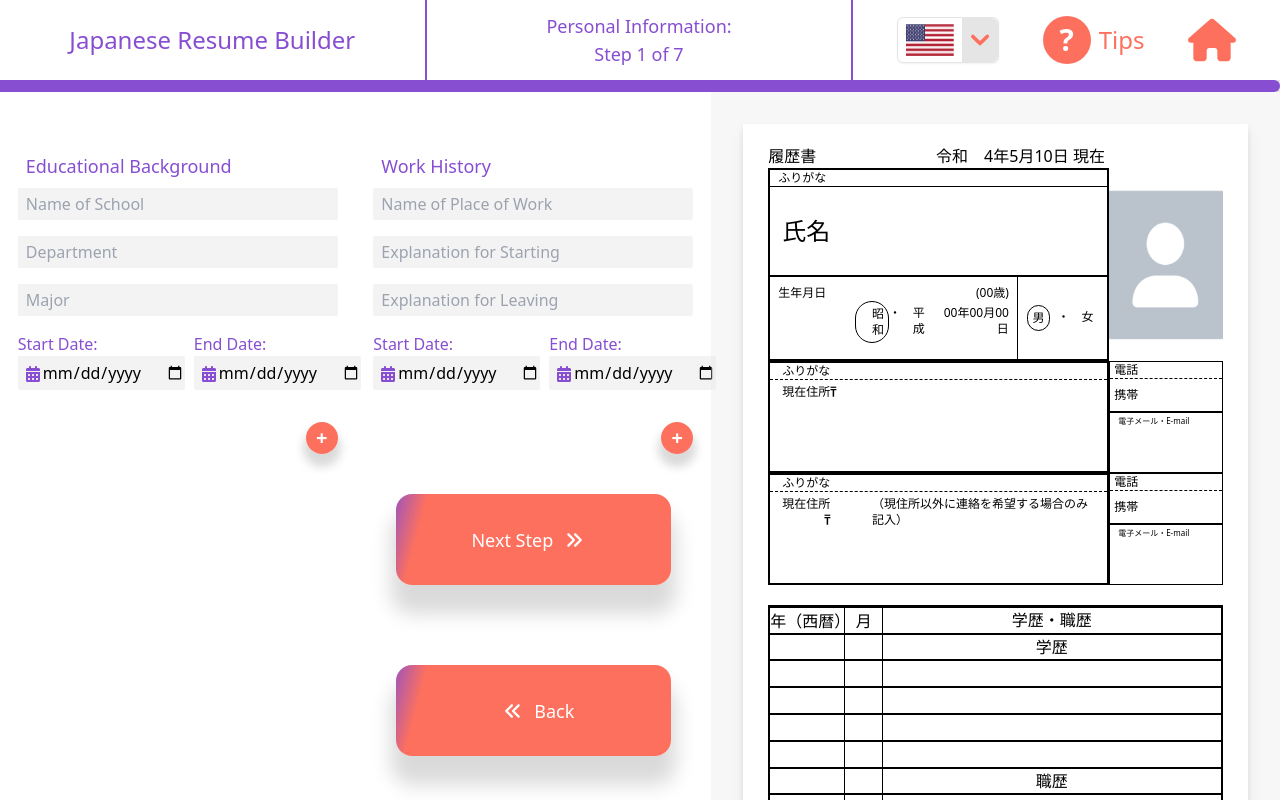
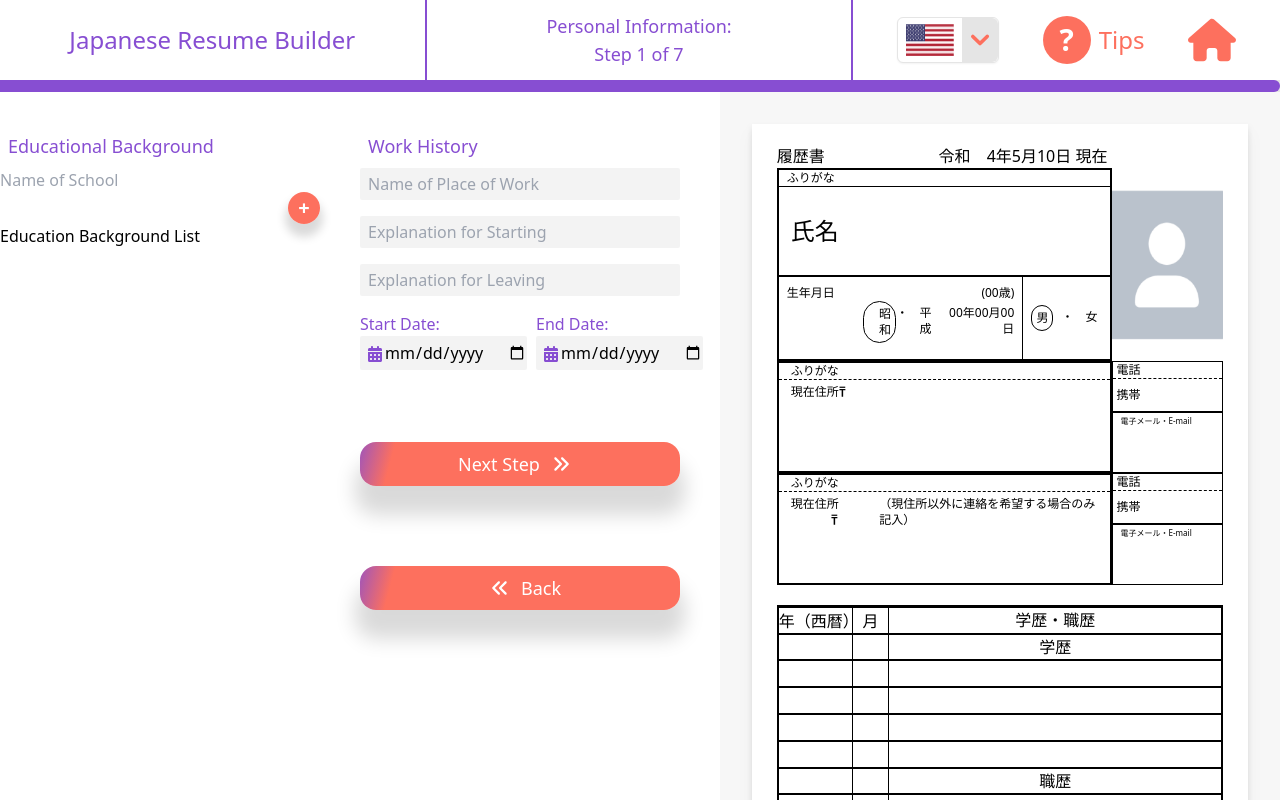
Before and after one commit to stmidi613/Japanese-Resume-Builder, a React (Create React App) app: page / in a window 1280 px wide. Shown: the top 800 px of the page. Built offline with nearby package versions, Linux system fonts and the light colour scheme.

Commit message:
I made the function finally work but with just one input.  The next step is to find a way to make it able to be used with useContext so I can pass the props. The app is now a huge mess that also needs a lot of cleaning.

```diff
--- a/src/Components/Buttons/SmallCircleButton.tsx
+++ b/src/Components/Buttons/SmallCircleButton.tsx
@@ -1,13 +1,11 @@
 import React from "react";
 
-interface Props {
-  handleAdd: (e: React.FormEvent) => void;
-}
 
-const SmallCircleButton: React.FC<Props> = ({handleAdd}) => {
+const SmallCircleButton: React.FC = () => {
+
   return (
     <div className="flex justify-end">
-      <button type="submit" onClick={handleAdd} className="circle-button button-animation">+</button>
+      <button type="submit" className="circle-button button-animation">+</button>
     </div>
   );
 };
--- a/src/Components/Resume/Resume.tsx
+++ b/src/Components/Resume/Resume.tsx
@@ -10,7 +10,6 @@ import TipBox from "./ResumeForms/TipBox";
 import { AppContext } from "../../AppState/AppState";
 import "../Resume/resume.css";
 import Form1Tips from "./ResumeForms/Form1/Form1Tips";
-import Form2State from "./ResumeState/Form2State";
 
 const Resume: React.FC = () => {
   const {showPopup} = useContext(AppContext);
@@ -19,9 +18,7 @@ const Resume: React.FC = () => {
       <ResumeHeader />
       <div className="flex justify-center">
         <ResumeState>
-          <Form2State>
           <Form2 />
-          </Form2State>
           {!showPopup ?
           <ResumePage1 /> : <TipBox content={<Form1Tips />} />}
         </ResumeState>
--- a/src/Components/Resume/ResumeForms/Form2/EducationList.tsx
+++ b/src/Components/Resume/ResumeForms/Form2/EducationList.tsx
@@ -1,33 +1,28 @@
 import React, { useContext, useState } from "react";
-import SmallCircleButton from "../../../Buttons/SmallCircleButton";
+import { Form2Model } from "./Form2Model";
 
 import { ReducerContext } from "../../ResumeState/ResumeState";
 import { EducHistory } from "./Form2Models";
 import SingleEducationItem from "./SingleEducationItem";
 
-const EducationList: React.FC = () => {
-  const [educationItems, setEducationItems] = useState<EducHistory[]>([]);
-  const {
-    schoolName,
-    department,
-    major,
-    educStartDate,
-    educEndDate,
-    setSchoolName,
-    setDepartment,
-    setMajor,
-    setEducStartDate,
-    setEducEndDate,
-  } = useContext(ReducerContext);
+interface Props {
+  educHist: Form2Model[];
+  setEducHist: React.Dispatch<React.SetStateAction<Form2Model[]>>
+}
+
+const EducationList: React.FC<Props> = ({educHist, setEducHist}) => {
+
   return (
     <>
     <div className="">
-    {educationItems.map((item) => (
-      <SingleEducationItem
-      item={item}
-      key={item.schoolName}
-      />
-      ))}
+    <span>Education Background List</span>
+    {
+      educHist.map((item) =>
+      (<SingleEducationItem
+        key={item.educId}
+        item={item}
+        />))
+    }
       </div>
     </>
   );
--- /dev/null
+++ b/src/Components/Resume/ResumeForms/Form2/F2TextInput.tsx
@@ -0,0 +1,26 @@
+import React from "react";
+import SmallCircleButton from "../../../Buttons/SmallCircleButton";
+
+interface Props {
+  value: string;
+  place: string;
+  change: React.Dispatch<React.SetStateAction<string>>;
+}
+
+const F2TextInput: React.FC<Props> = ({ value, place, change }) => {
+  return (
+    <>
+      <input
+        placeholder={place}
+        value={value}
+        onChange={(e) => change(e.target.value)}
+        type="input"
+        className="input_box"
+      />
+      <SmallCircleButton />
+        {/* <button type="submit" className="circle-button button-animation">+</button> */}
+    </>
+  );
+};
+
+export default F2TextInput;
--- a/src/Components/Resume/ResumeForms/Form2/Form2.tsx
+++ b/src/Components/Resume/ResumeForms/Form2/Form2.tsx
@@ -4,25 +4,34 @@ import InputTitle from "../InputTitle";
 import StartEndDate from "./StartEndDate";
 import NextButton from "../../../Buttons/NextButton";
 import BackButton from "../../../Buttons/BackButton";
-import SmallCircleButton from "../../../Buttons/SmallCircleButton";
 import { ReducerContext } from "../../ResumeState/ResumeState";
 
-import { EducHistory } from "./Form2Models";
+import { Form2Model } from "./Form2Model";
+
 import EducationList from "./EducationList";
-import SingleEducationItem from "./SingleEducationItem";
-import { Form2Context } from "../../ResumeState/Form2State";
+import F2TextInput from "./F2TextInput";
 
 const Form2: React.FC = () => {
-  const [education, setEducation] = useState<EducHistory[]>([]);
 
-  const {educInfo} = useContext(Form2Context);
+  const [schoolName, setSchoolName] = useState<string>("");
+  const [educHist, setEducHist] = useState<Form2Model[]>([]);
+
+
+  const handleAdd = (e: React.FormEvent) => {
+    e.preventDefault();
+    if(schoolName){
+      setEducHist([...educHist, {educId: Date.now(), schoolName}]);
+      setSchoolName("");
+    }
+  }
 
   const onSubmitHandler = (e: any) => {
     e.preventDefault();
+    handleAdd(e)
   };
 
   const {
-    schoolName,
+    // schoolName,
     department,
     major,
     educStartDate,
@@ -32,7 +41,7 @@ const Form2: React.FC = () => {
     explanation,
     workEndDate,
     workStartDate,
-    setSchoolName,
+    // setSchoolName,
     setDepartment,
     setMajor,
     setEducStartDate,
@@ -44,34 +53,36 @@ const Form2: React.FC = () => {
     setWorkEndDate,
   } = useContext(ReducerContext);
 
-  const educHandleAdd = (e: React.FormEvent) => {
-    e.preventDefault();
-    if (schoolName) {
-      setEducation([...education, { educId: String(Date.now()), schoolName, department, major, educStartDate, educEndDate }]);
-      setEducation([]);
-    }
-  }
+  // const educHandleAdd = (e: React.FormEvent) => {
+  //   e.preventDefault();
+  //   if (schoolName) {
+  //     setEducation([...education, { educId: String(Date.now()), schoolName, department, major, educStartDate, educEndDate }]);
+  //     setEducation([]);
+  //   }
+  // }
 
   return (
     <>
       <form
         onSubmit={onSubmitHandler}
-        className="form md:grid-cols-2 md:grid-rows-7"
       >
         <section className="section md:order-1 md:row-span-2 md:row-start-1">
           <InputTitle fieldName="Educational Background" />
           <div className="input-div">
-            <TextInput place="Name of School" value={schoolName} change={setSchoolName} />
-            <TextInput place="Department" value={department} change={setDepartment} />
+            <F2TextInput place="Name of School" value={schoolName} change={setSchoolName} />
+            {/* <TextInput place="Department" value={department} change={setDepartment} />
             <TextInput place="Major" value={major} change={setMajor} />
             <div className="flex justify-between">
               <StartEndDate label="Start Date:" value={educStartDate} change={setEducStartDate} />
               <StartEndDate label="End Date:" value={educEndDate} change={setEducEndDate} />
-            </div>
+            </div> */}
           </div>
-          <SmallCircleButton handleAdd={educHandleAdd} />
-          <EducationList />
+          {/* <SmallCircleButton handleAdd={handleAdd} /> */}
+          <EducationList educHist={educHist} setEducHist={setEducHist} />
         </section>
+        </form>
+
+        <form>
         <section className="section md:order-1 md:row-span-2 md:row-start-1">
           <InputTitle fieldName="Work History" />
           <div className="input-div">
@@ -80,13 +91,13 @@ const Form2: React.FC = () => {
             <TextInput value={explanation}
               place="Explanation for Leaving"
               change={setExplanation}
-            />
+              />
             <div className="flex justify-between">
               <StartEndDate value={workStartDate} label="Start Date:" change={setWorkStartDate} />
               <StartEndDate value={workEndDate} label="End Date:" change={setWorkEndDate} />
             </div>
           </div>
-          <SmallCircleButton handleAdd={educHandleAdd} />
+          {/* <SmallCircleButton handleAdd={educHandleAdd} /> */}
         </section>
         <NextButton />
         <BackButton />
--- /dev/null
+++ b/src/Components/Resume/ResumeForms/Form2/Form2Model.ts
@@ -0,0 +1,4 @@
+export interface Form2Model {
+    educId: number;
+    schoolName: string;
+}
--- a/src/Components/Resume/ResumeForms/Form2/SingleEducationItem.tsx
+++ b/src/Components/Resume/ResumeForms/Form2/SingleEducationItem.tsx
@@ -1,50 +1,21 @@
-import React, { useContext } from "react";
+import React from "react";
 import { ReducerContext } from "../../ResumeState/ResumeState";
 import TextInput from "../Form1/TextInput";
-import { EducHistory } from "./Form2Models";
 import StartEndDate from "./StartEndDate";
 
-interface Props {
-  item: EducHistory;
-  // key: string;
-  // educationItems: EducHistory[];
-  // setEducationItems: React.Dispatch<React.SetStateAction<EducHistory[]>>;
+import { Form2Model } from "./Form2Model";
+
+export interface Props {
+  item: Form2Model;
 }
 
 const SingleEducationItem: React.FC<Props> = ({
   item,
-  // key,
-  // educationItems,
-  // setEducationItems,
 }) => {
-  const {
-    schoolName,
-    department,
-    major,
-    educStartDate,
-    educEndDate,
-    setSchoolName,
-    setDepartment,
-    setMajor,
-    setEducStartDate,
-    setEducEndDate,
-    setCompanyName,
-    setStartWork,
-    setExplanation,
-    setWorkStartDate,
-    setWorkEndDate,
-  } = useContext(ReducerContext);
-
   return (
     <>
       <div className="input-div">
-        <span className="w-10">{schoolName}</span>
-        <span>{department}</span>
-        <span>{major}</span>
-        <div className="flex justify-between">
-            <span>{educStartDate}</span>
-            <span>{educEndDate}</span>
-        </div>
+        <span>{item.schoolName}</span>
       </div>
     </>
   );
--- a/src/Components/Resume/ResumeState/Form2State.tsx
+++ b/src/Components/Resume/ResumeState/Form2State.tsx
@@ -1,53 +1,8 @@
-import React, { createContext, Reducer, useReducer } from 'react';
-// import { stateType } from './ResumeState';
+import React from 'react';
 
-//Form2
-export const initialState = {
-    educInfo: {
-      educId: "",
-      schoolName: "",
-    },
-    setEducInfo: (e: React.ChangeEvent<HTMLInputElement>) => {},
-  }
-
-//   type stateType = {
-//     educInfo: {
-//         educId: string;
-//         schoolName: string;
-//     }[];
-// }
-
-export type stateType = typeof initialState;
-
-export type actionType = {
-    type:
-        | "ADD_EDUC",
-    payload: stateType;
-}
-
-  export const Form2Context = createContext(initialState);
-
-export const Form2Reducer: Reducer<stateType, actionType> = (state, action) => {
-    switch(action.type){
-        case "ADD_EDUC":
-            return {
-                educInfo: [state.educInfo, action.payload.educInfo]
-            };
-        default:
-            return {
-                state
-            };
-    }
-}
-
-const Form2State: React.FC<React.ReactNode> = ({children}: any) => {
-    const [state, dispatch] = useReducer(Form2Reducer, initialState)
+const Form2State: React.FC = () => {
   return (
-    <Form2Context.Provider value={
-      state
-    }>
-        {children}
-    </Form2Context.Provider>
+    <div>Form2State</div>
   )
 }
 
```
